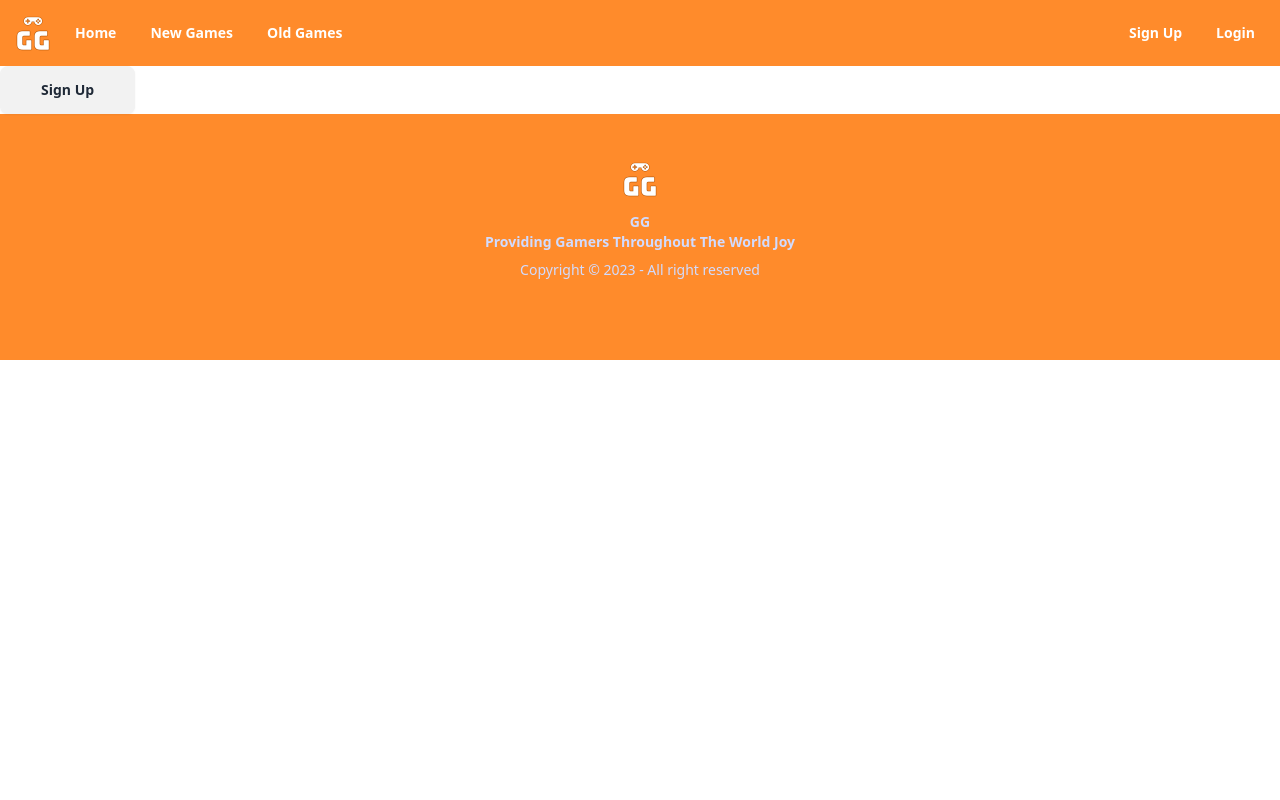
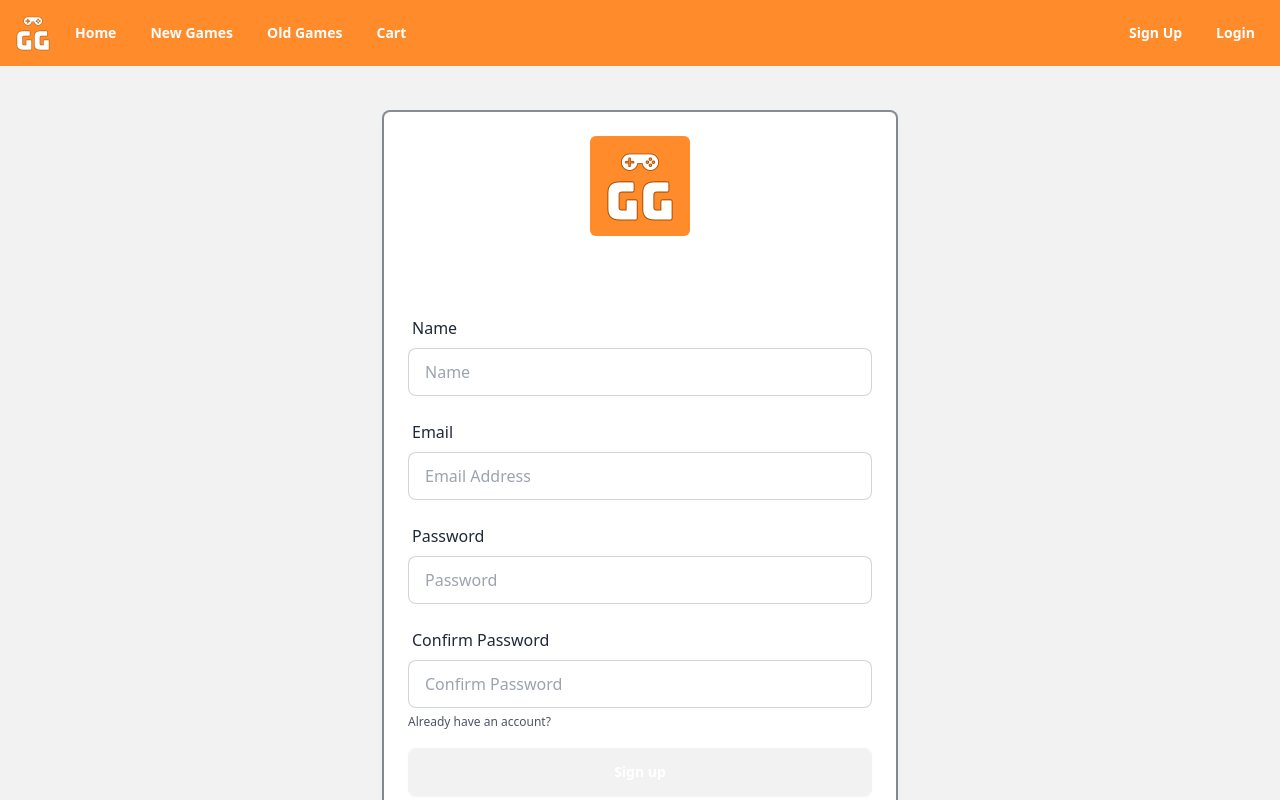
Before and after one commit to JoanG5/CIS3630_Final, a React (Vite) app: page /signup in a window 1280 px wide. Shown: the top 800 px of the page. Built offline with nearby package versions, Linux system fonts and the light colour scheme.

Commit message:
sign up and login page made

```diff
--- a/src/components/Login.jsx
+++ /dev/null
@@ -1,43 +0,0 @@
-import React from 'react'
-
-function Login() {
-  return (
-    <>
-        <label htmlFor="my_modal_6" className="btn btn-ghost px-10 ">Login</label>
-        <input type="checkbox" id="my_modal_6" className="modal-toggle" />
-        <div className="modal" role="dialog">
-        <div className="modal-box">
-        <div className="w-full p-6 m-auto lg:max-w-xl">
-            <h1 className="text-3xl font-semibold text-center">Fitness Pals</h1>
-            <form className="space-y-4">
-                <div>
-                    <label className="label">
-                        <span className="text-base label-text">Email</span>
-                    </label>
-                    <input type="text" placeholder="Email Address" className="w-full input input-bordered" />
-                </div>
-                <div>
-                    <label className="label">
-                        <span className="text-base label-text">Password</span>
-                    </label>
-                    <input type="password" placeholder="Enter Password"
-                        className="w-full input input-bordered" />
-                </div>
-                <div className="my-10">
-                    <button className="btn btn-block my-5">Login</button>
-                </div>
-                <span>
-                    <a href="#" className="text-blue-600 hover:text-blue-800 hover:underline">Forgot Password ?</a>
-                </span>
-            </form>
-        </div>
-            <div className="modal-action">
-            <label htmlFor="my_modal_6" className="btn">Close!</label>
-            </div>
-        </div>
-        </div>
-    </>
-  )
-}
-
-export default Login
--- a/src/components/Navbar.jsx
+++ b/src/components/Navbar.jsx
@@ -71,6 +71,7 @@ function Navbar( props ) {
                 <Link to={"/"} className="btn btn-ghost text-white">Home</Link>
                 <Link to={"/newgames"} className="btn btn-ghost text-white">New Games</Link>
                 <Link to={"/oldgames"} className="btn btn-ghost text-white">Old Games</Link>
+                <Link to={"/cart"} className="btn btn-ghost text-white">Cart</Link>
             </div>
             <div className="flex-none">
                 <Link to={"/signup"} className="btn btn-ghost text-white">Sign Up</Link>
--- a/src/components/Signup.jsx
+++ /dev/null
@@ -1,56 +0,0 @@
-import React from 'react'
-
-function Signup() {
-  return (
-    <>
-        <label htmlFor="my_modal_5" className="btn px-10 ">Sign Up</label>
-        <input type="checkbox" id="my_modal_5" className="modal-toggle" />
-        <div className="modal" role="dialog">
-        <div className="modal-box">
-        <div className="w-full p-6 m-auto lg:max-w-xl">
-            <h1 className="text-3xl font-semibold text-center">Fitness Pals</h1>
-            <form className="space-y-4">
-                <div>
-                    <label className="label">
-                        <span className="text-base label-text">Name</span>
-                    </label>
-                    <input type="text" placeholder="Name" className="w-full input input-bordered" />
-                </div>
-                <div>
-                    <label className="label">
-                        <span className="text-base label-text">Email</span>
-                    </label>
-                    <input type="text" placeholder="Email Address" className="w-full input input-bordered" />
-                </div>
-                <div>
-                    <label className="label">
-                        <span className="text-base label-text">Password</span>
-                    </label>
-                    <input type="password" placeholder="Enter Password"
-                        className="w-full input input-bordered" />
-                </div>
-                <div>
-                    <label className="label">
-                        <span className="text-base label-text">Confirm Password</span>
-                    </label>
-                    <input type="password" placeholder="Confirm Password"
-                        className="w-full input input-bordered" />
-                </div>
-                <div className="my-10">
-                    <button className="btn btn-block my-5">Sign Up</button>
-                </div>
-                <span>Already have an account ?
-                    <a href="#" className="text-blue-600 hover:text-blue-800 hover:underline">Login</a>
-                </span>
-            </form>
-        </div>
-            <div className="modal-action">
-            <label htmlFor="my_modal_5" className="btn">Close!</label>
-            </div>
-        </div>
-        </div>
-    </>
-  )
-}
-
-export default Signup
--- a/src/pages/AppRouter.jsx
+++ b/src/pages/AppRouter.jsx
@@ -4,8 +4,8 @@ import NewGames from "./NewGames";
 import OldGames from "./OldGames";
 import Navbar from "../components/Navbar";
 import Footer from "../components/Footer";
-import Signup from "../components/Signup";
-import Login from "../components/Login";
+import Signup from "./Signup";
+import Login from "./Login";
 
 function AppRouter() {
   return (
--- /dev/null
+++ b/src/pages/Cart.jsx
@@ -0,0 +1,9 @@
+import React from 'react'
+
+function Cart() {
+  return (
+    <div>Cart</div>
+  )
+}
+
+export default Cart
--- /dev/null
+++ b/src/pages/Login.jsx
@@ -0,0 +1,41 @@
+import React from 'react'
+import Icon from '../assets/icon.png'
+import { Link } from 'react-router-dom'
+
+function Login() {
+  return (
+    <>
+        <div class="relative flex flex-col bg-base-200 justify-center h-screen overflow-hidden">
+            <div class="w-full p-6 m-auto bg-base-100 rounded-md shadow-md ring-2 ring-gray-800/50 lg:max-w-lg">
+                <div className='flex justify-center'>
+                    <img src={Icon} alt="icon" className="rounded-md" style={{ width: '100px', height: '100px' }}/>
+                </div>
+                <div className="text-center lg">
+                    <h1 className="text-5xl font-bold text-white m-3">Login now!</h1>
+                </div>
+                <form class="space-y-4">
+                    <div>
+                        <label class="label">
+                            <span class="text-base label-text">Email</span>
+                        </label>
+                        <input type="text" placeholder="Email Address" class="w-full input input-bordered" />
+                    </div>
+                    <div>
+                        <label class="label">
+                            <span class="text-base label-text">Password</span>
+                        </label>
+                        <input type="password" placeholder="Enter Password"
+                            class="w-full input input-bordered" />
+                    </div>
+                    <a href="#" class="text-xs text-gray-600 hover:underline hover:text-blue-600">Forget Password?</a>
+                    <div>
+                    <Link to={"/"} className="btn btn-block text-white">Login</Link>
+                    </div>
+                </form>
+            </div>
+        </div>
+    </>
+  )
+}
+
+export default Login
--- /dev/null
+++ b/src/pages/Signup.jsx
@@ -0,0 +1,52 @@
+import React from 'react'
+import Icon from '../assets/icon.png'
+import { Link } from 'react-router-dom'
+
+function Signup() {
+  return (
+    <>
+        <div class="relative flex flex-col bg-base-200 justify-center h-screen overflow-hidden">
+            <div class="w-full p-6 m-auto bg-base-100 rounded-md shadow-md ring-2 ring-gray-800/50 lg:max-w-lg">
+                <div className='flex justify-center'>
+                    <img src={Icon} alt="icon" className="rounded-md" style={{ width: '100px', height: '100px' }}/>
+                </div>
+                <div className="text-center lg">
+                    <h1 className="text-5xl font-bold text-white m-3">Sign up now!</h1>
+                </div>
+                <form class="space-y-4">
+                    <div>
+                        <label class="label">
+                            <span class="text-base label-text">Name</span>
+                        </label>
+                        <input type="text" placeholder="Name" class="w-full input input-bordered" pattern="[a-zA-Z0-9]+"/>
+                    </div>
+                    <div>
+                        <label class="label">
+                            <span class="text-base label-text">Email</span>
+                        </label>
+                        <input type="text" placeholder="Email Address" class="w-full input input-bordered" />
+                    </div>
+                    <div>
+                        <label class="label">
+                            <span class="text-base label-text">Password</span>
+                        </label>
+                        <input type="text" placeholder="Password" class="w-full input input-bordered" />
+                    </div>
+                    <div>
+                        <label class="label">
+                            <span class="text-base label-text">Confirm Password</span>
+                        </label>
+                        <input type="text" placeholder="Confirm Password" class="w-full input input-bordered" />
+                    </div>
+                    <a href="#" class="text-xs text-gray-600 hover:underline hover:text-blue-600">Already have an account?</a>
+                    <div>
+                        <Link to={"/"} className="btn btn-block text-white">Sign up</Link>
+                    </div>
+                </form>
+            </div>
+        </div>
+    </>
+  )
+}
+
+export default Signup
```
